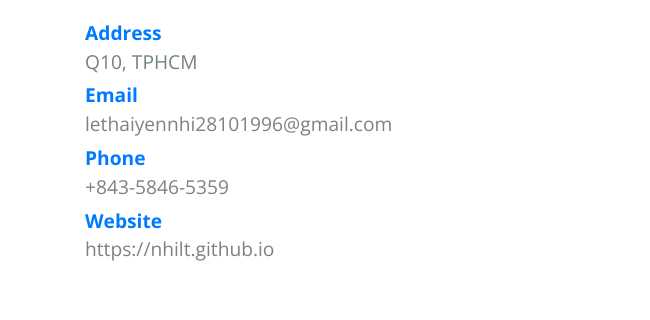
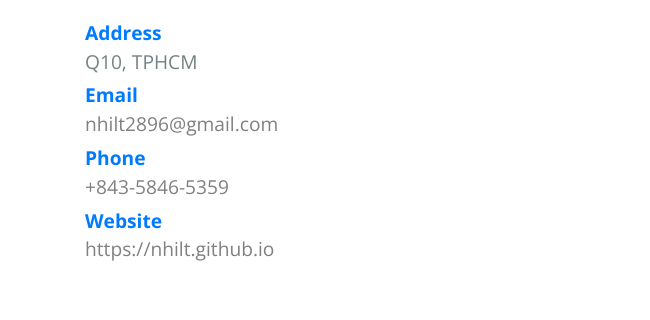
Before and after one commit to nhilt/nhilt.github.io, a plain HTML site: page contact-me.html in a window 1280 px wide. Shown: the part 162-482 px from the top of the page, 0-650 px from the left. Drawn offline with nearby package versions, Linux system fonts and the light colour scheme; grey boxes are pictures that could not be loaded.

Commit message:
Update contact-me.html

```diff
--- a/contact-me.html
+++ b/contact-me.html
@@ -78,7 +78,7 @@
                         <div class="item-title text-primary font-weight-bold">Email</div>
                         <div>
                           <a href="mailto:lethaiyennhi28101996@gmail.com"
-                            >lethaiyennhi28101996@gmail.com</a
+                            >nhilt2896@gmail.com</a
                           >
                         </div>
                       </div>
```
